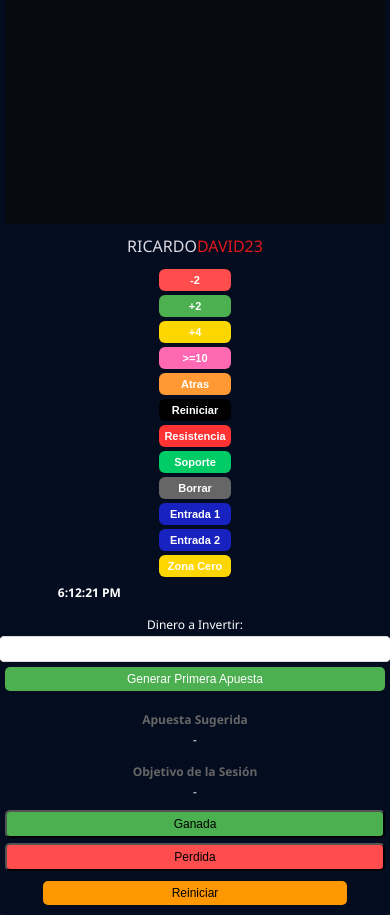
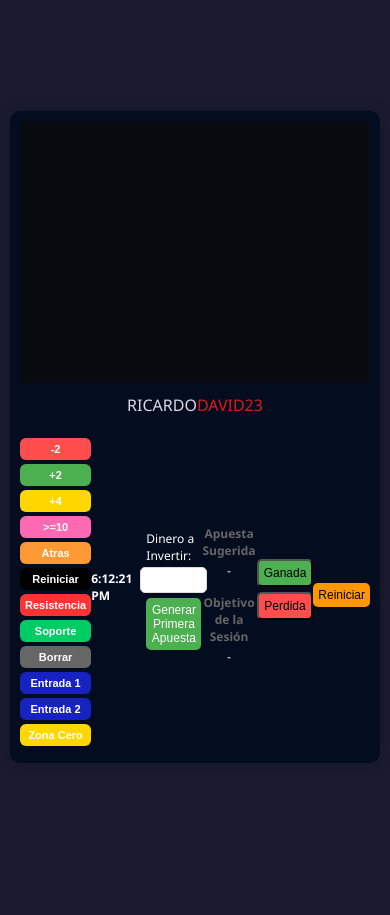
Before and after one commit to rsdesing23-eng/samy23, a plain HTML site: page index.html in a window 390 px wide. After the commit the page ends 884 px from the top, so only its background shows below. Drawn offline with Linux system fonts and the light colour scheme.

Commit message:
Add files via upload

```diff
--- a/styles.css
+++ b/styles.css
@@ -28,7 +28,7 @@ body {
 
 #chart-container {
     width: 100%;/* Contenedor del gráfico */
-    margin-bottom: 10px;/* Margen inferior para separar del siguiente elemento */
+    margin-bottom: 20px;/* Margen inferior para separar del siguiente elemento */
 }
 
 #chart {
@@ -50,7 +50,7 @@ body {
 
 .controls {
     display: flex;/* Controles para los botones */
-    flex-direction: column;/* Dirección de la columna para apilar botones */
+    flex-direction: row;/* Dirección de la columna para apilar botones */
     align-items: center;/* Alineación centrada de los botones */
 }
 
@@ -251,53 +251,53 @@ body {
 .entry-times {
     display: flex;
     justify-content: space-around;
-    width: 100%;
+    width: 100%;/* Contenedor para los tiempos de entrada */
     margin-bottom: 10px;
 }
 
 .entry-time {
-    font-size: 12px;
+    font-size: 12px;/* Tamaño de fuente del texto */
     color: #fff; /* Texto en color blanco */
 }
 
-@media screen and (max-width: 640px) {/* Estilos para dispositivos móviles */
+@media screen and (max-width: 600px) {/* Estilos para dispositivos móviles */
     .container {
-        padding: 5px;/* Espacio interno reducido */
+        padding: 20px;/* Espacio interno reducido */
     }
 
     .buttons {
-        flex-direction: column;
-        align-items: center;
+        flex-direction: column;/* Dirección de la columna para apilar botones */
+        align-items: center;/* Alineación centrada de los botones */
     }
 
     .buttons button {
-        width: 100%;
-        margin: 2px 0;
+        width: 100%;/* Ancho completo para botones en dispositivos móviles */
+        margin: 2px 0;/* Margen vertical entre botones */
     }
 
     .input-group input,
     .input-group button {
-        width: 100%;
-        margin-bottom: 5px;
+        width: 100%;/* Ancho completo para input y botón en dispositivos móviles */
+        margin-bottom: 5px;/* Margen inferior para separar de los siguientes elementos */
     }
 
     .info-group {
-        flex-direction: column;
-        align-items: center;
+        flex-direction: column;/* Dirección de la columna para apilar información */
+        align-items: center;/* Alineación centrada de la información */
     }
 
     .info-group div {
-        width: 100%;
-        margin-bottom: 5px;
+        width: 100%;/* Ancho completo para los elementos de información */
+        margin-bottom: 5px;/* Margen inferior para separar de los siguientes elementos */
     }
 
     .bet-buttons {
-        flex-direction: column;
+        flex-direction: column;/* Dirección de la columna para apilar botones de apuesta */
     }
 
     .bet-buttons .win,
     .bet-buttons .lose {
-        width: 100%;
-        margin-bottom: 5px;
+        width: 100%;/* Ancho completo para botones de apuesta en dispositivos móviles */
+        margin-bottom: 5px;/* Margen inferior para separar de los siguientes elementos */
     }
 }
```
